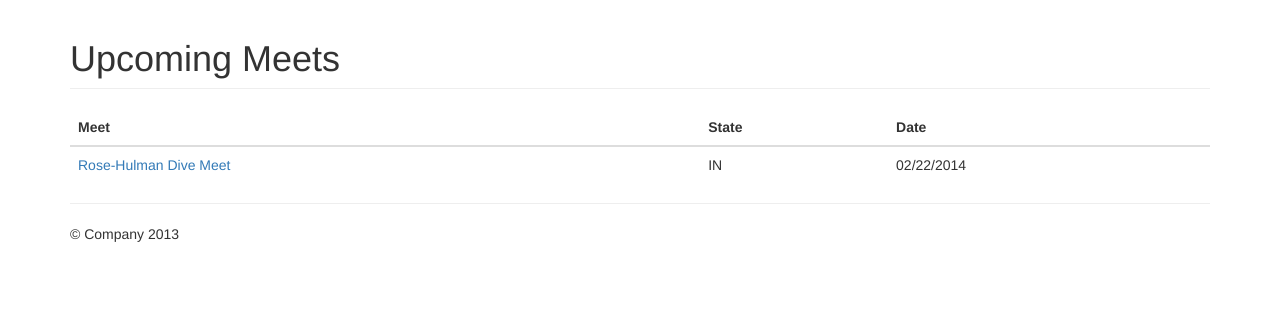
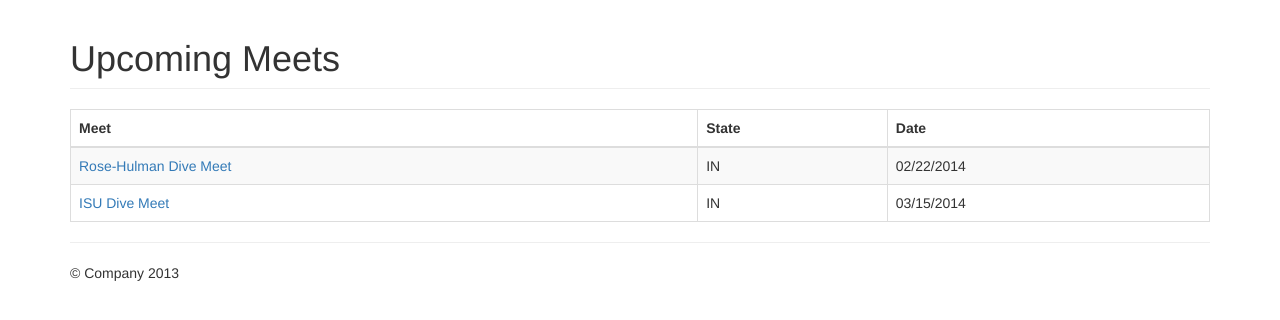
Before and after one commit to AnimositE/DatabasesProject, a Flask app: page /meets/ in a window 1280 px wide. Shown: the part 51-371 px from the top of the page. Run offline with Flask 2, Linux system fonts and the light colour scheme; some libraries are stand-ins or nearby versions.

Commit message:
added another test row to meets

```diff
--- a/templates/meets.html
+++ b/templates/meets.html
@@ -58,7 +58,7 @@
     <div class="container">
       <h1 class="page-header">Upcoming Meets<br></h1>
       <!-- Example row of columns -->
-      <table class="table">
+      <table class="table table-striped table-hover table-bordered">
         <thead>
           <tr>
             <th>Meet</th>
@@ -68,9 +68,18 @@
         </thead>
         <tbody>
           <tr>
-            <td><a href="/meets/1">Rose-Hulman Dive Meet</a></td>
+            <td>
+              <a href="/meets/1">Rose-Hulman Dive Meet</a>
+            </td>
             <td>IN</td>
             <td>02/22/2014</td>
+          </tr>
+          <tr>
+            <td>
+              <a href="/meets/2">ISU Dive Meet</a>
+            </td>
+            <td>IN</td>
+            <td>03/15/2014</td>
           </tr>
         </tbody>
       </table>
```
